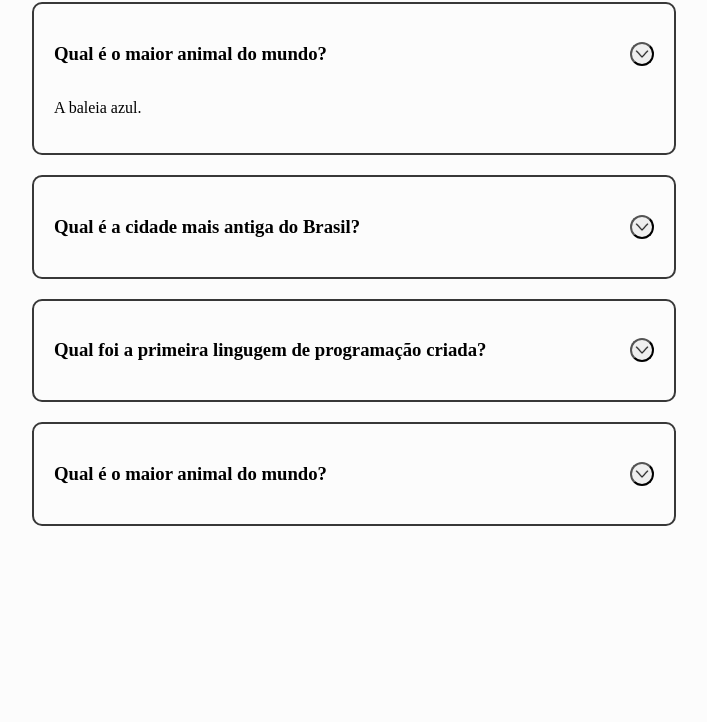
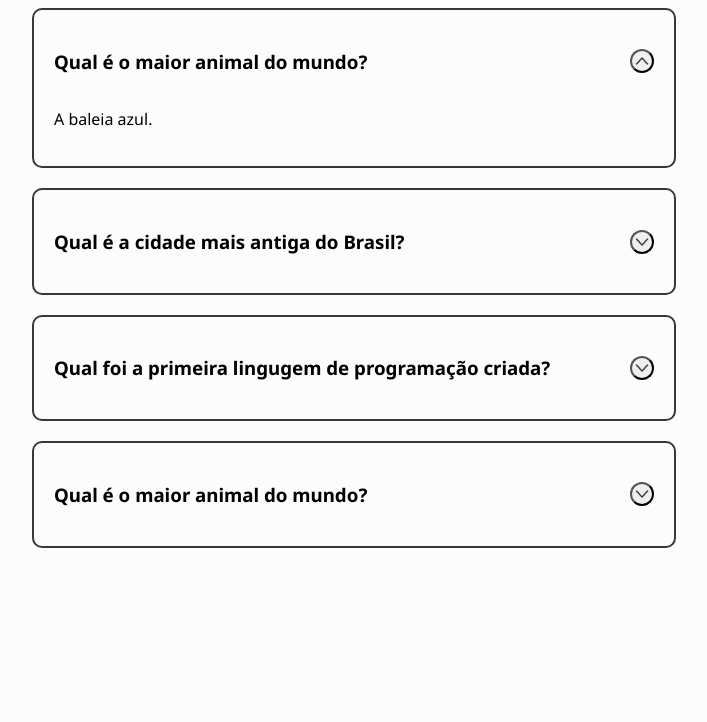
Before and after one commit to Rodrigo-EF-Neves/ProjetoFAQ_ADS, a plain HTML site: page index.html in a window 1280 px wide. Shown: the part 78-800 px from the top of the page, without its empty margins (286-993 px from the left). Drawn offline with Linux system fonts and the light colour scheme.

Commit message:
Ajustado o código para controlar o display das setas ao carregar a página

```diff
--- a/assets/script.js
+++ b/assets/script.js
@@ -1,18 +1,37 @@
 document.addEventListener("DOMContentLoaded", function() {
+    loadIcons();
+
     const toggleButtons = document.querySelectorAll('.toggle-btn');
 
     toggleButtons.forEach(function(toggleButton) {
         toggleButton.addEventListener("click", function() {
             let faqCard = this.closest('.faq-card');
             let faqText = faqCard.querySelector('.faq-text');
+            let toggleIcon = this.querySelector('.toggle-icon');
 
             if(faqText.classList.contains('hidden-text')) {
                 faqCard.classList.add('faq-active');
                 faqText.classList.remove('hidden-text');
+                toggleIcon.src = "assets/images/toggle_up_arrow.png";
             } else {
                 faqCard.classList.remove('faq-active');
                 faqText.classList.add('hidden-text');
+                toggleIcon.src = "assets/images/toggle_down_arrow.png";
             }
         })
     })
 });
+
+function loadIcons(){
+    let faqCards = document.querySelectorAll('.faq-card');
+
+    faqCards.forEach((faqCard) => {
+        let toggleIcon = faqCard.querySelector('.toggle-icon');
+        if(faqCard.classList.contains("faq-active")){
+            toggleIcon.src = "assets/images/toggle_up_arrow.png";
+        }
+        else {
+            toggleIcon.src = "assets/images/toggle_down_arrow.png";
+        }
+    })
+}
--- a/style/styles.css
+++ b/style/styles.css
@@ -1,5 +1,8 @@
+@import url('https://fonts.googleapis.com/css2?family=Noto+Sans:ital,wght@0,100..900;1,100..900&display=swap');
+
 body {
     background-color: #fcfcfc;
+    font-family: 'Noto Sans', sans-serif;
 }
 
 .faq-title {
@@ -28,7 +31,7 @@ body {
     padding: 10px;
 }
 
-.toggle-btn,.toggle-icon {
+.toggle-btn, .toggle-icon {
     width: 20px;
     height: 20px;
 }
```
